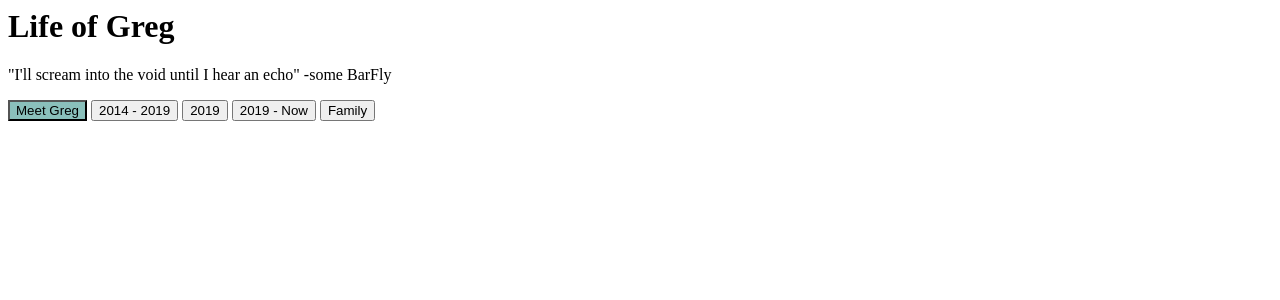
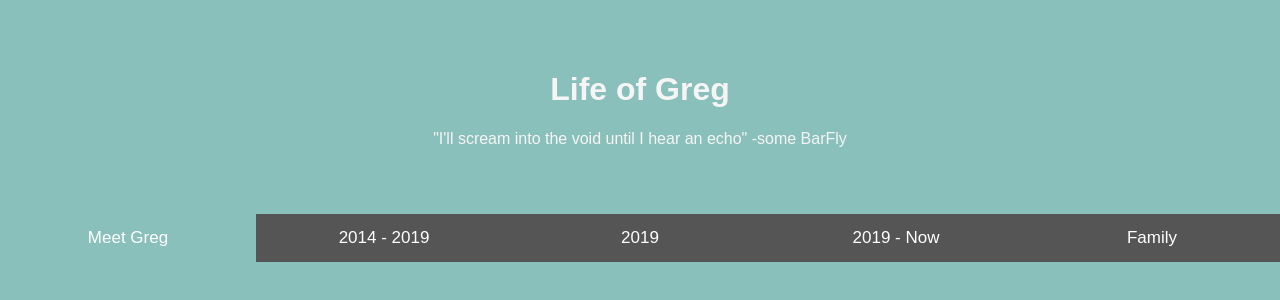
Before and after one commit to gmoorehead/gmoorehead.github.io, a plain HTML site: page index.html in a window 1280 px wide. Drawn offline with Linux system fonts and the light colour scheme.

Commit message:
Update index.html

```diff
--- a/index.html
+++ b/index.html
@@ -1,6 +1,6 @@
 <html>
   <head>
-  <link rel:"stylesheet" href="./bio.css"/>
+  <link rel="stylesheet" href="./bio.css"/>
   </head>
   <body>
 
```
